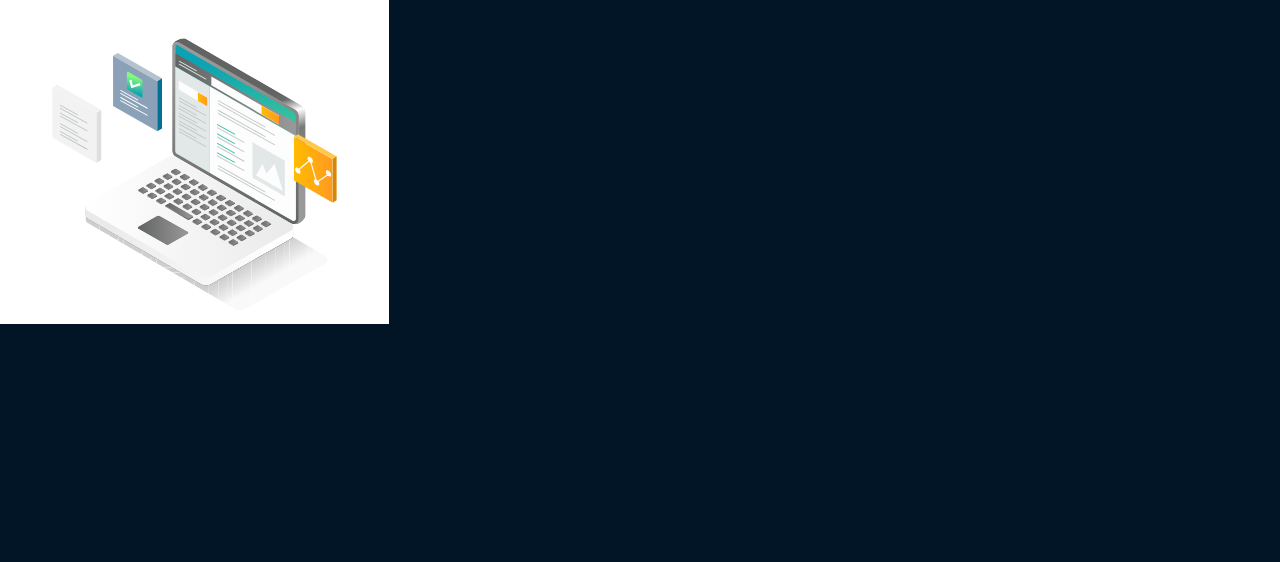
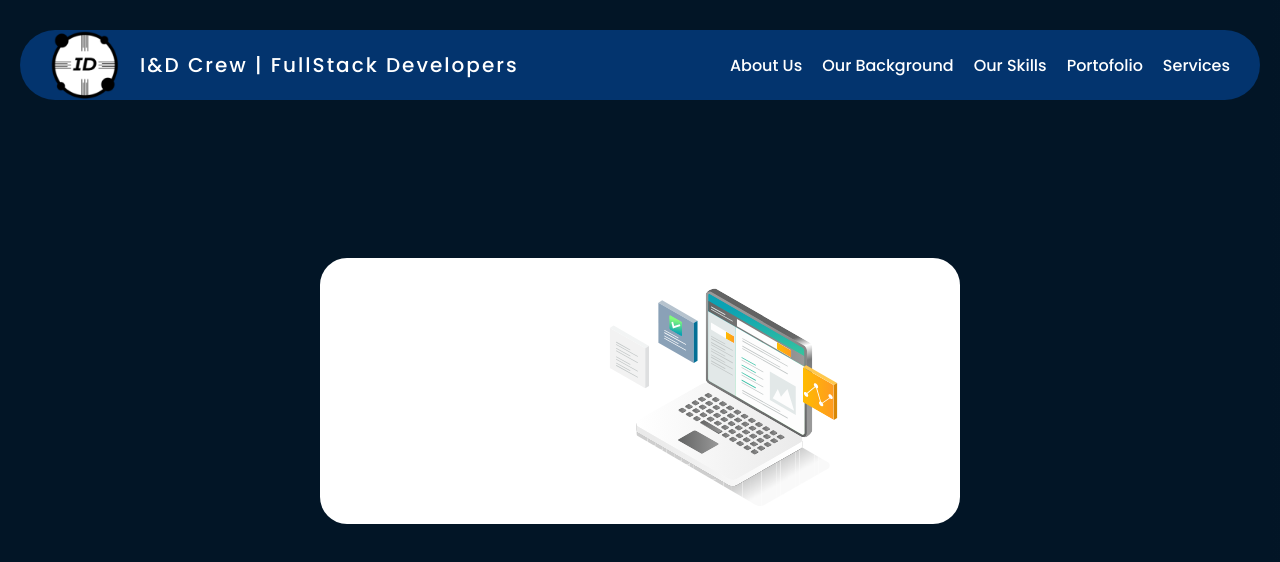
Before and after one commit to Alexandrudiun/Idcrew, a React (Vite) app in the folder portofoliuidcrew/: page / in a window 1280 px wide. Shown: the top 562 px of the page. Built offline with nearby package versions, Linux system fonts and the light colour scheme.

Commit message:
navbar start

```diff
--- a/portofoliuidcrew/src/App.jsx
+++ b/portofoliuidcrew/src/App.jsx
@@ -1,14 +1,15 @@
 import HomePage from './components/HomePage'
 import PreLoader from './components/preloader/PreLoader'
 import '../src/style.css'
+import Navbar from './components/navbar/Navbar'
 
 function App() {
 
   return (
     <div className="app">
       {/* Content */}
+      <Navbar />
       <HomePage/>
-
       {/* Preload */}
       <PreLoader />
     </div>
--- a/portofoliuidcrew/src/assets/HomePage.css
+++ b/portofoliuidcrew/src/assets/HomePage.css
@@ -1,10 +1,60 @@
-.modellaptop {
-    transition: transform 0.1s;
-    transform-style: preserve-3d;
-    width: 15%; /* Poți ajusta dimensiunea în funcție de necesități */
-}
+body {
+    background: linear-gradient(
+      270deg,
+      #B8B9AA,
+      #9EA697,
+      #849384,
+      #6A8070,
+      #50605C,
+      #364C4A,
+      #1C2B38,
+      #021526,
+      #021526
+   );
+    background-size: 800% 800%;
+    animation: gradientAnimation 400s infinite ease-in-out;
+    margin: 0;
+    height: 100vh;
+    overflow: hidden;
+  }
 
-.modellaptop {
-   width: 10px;
-    height: 10px;
-}
+  @keyframes gradientAnimation {
+    0% {
+      background-position: 0% 50%;
+    }
+    50% {
+      background-position: 100% 50%;
+    }
+    100% {
+      background-position: 0% 50%;
+    }
+  }
+
+
+  .modellaptop {
+      max-width: 80%;
+      height: auto;
+      transition: transform 0.1s ease-out;
+  }
+
+  .cont{
+      display: flex;
+      flex-direction: row;
+      justify-content: center;
+      align-items: center;
+      margin-top: 10%;
+      background-color: white;
+      border-radius: 27px;
+      width: 50%;
+    }
+
+  .cont:hover .modellaptop{
+      transform: scale(1.1);
+  }
+  .cont1{
+      display: flex;
+      flex-direction: row;
+      justify-content: center;
+      align-items: center;
+
+    }
--- a/portofoliuidcrew/src/components/HomePage.jsx
+++ b/portofoliuidcrew/src/components/HomePage.jsx
@@ -1,6 +1,6 @@
 import React, { useEffect, useRef } from 'react';
 import modellaptop from '../assets/modellaptop.svg';
-import '../assets/modellaptop.svg'; // Asigură-te că ai un fișier CSS pentru stiluri
+import '../assets/HomePage.css'; // Asigură-te că ai un fișier CSS pentru stiluri
 
 function HomePage() {
     const imgRef = useRef(null);
@@ -28,9 +28,14 @@ function HomePage() {
 
     return (
         <>
-            <div className='ContainerFlex'>
-            <img ref={imgRef} src={modellaptop} alt="Model Laptop" className="modellaptop" />
+        <div className='cont1'>
+        <div className='cont'>
+            <h1>UI Design Crew</h1>
+            <div className='container-flex'>
+                <img ref={imgRef} src={modellaptop} alt="Model Laptop" className="modellaptop" />
             </div>
+        </div>
+        </div>
         </>
     );
 }
--- /dev/null
+++ b/portofoliuidcrew/src/components/navbar/Navbar.jsx
@@ -0,0 +1,30 @@
+import React from 'react'
+import '../../components/navbar/navbar.css';
+import logo from '../../assets/favicon.png';
+import '../../style.css';
+
+const Navbar = () => {
+  return (
+    <nav>
+      <div className="container">
+        <div className="logo">
+            <img src={logo} alt="logo" />
+            <h3 className="logo-text">
+              I&D Crew | FullStack Developers
+            </h3>
+        </div>
+        <div className="nav-wrapper">
+            <ul className="nav-items">
+              <a href="#about"><li className="nav-item">About Us</li></a>
+              <a href="#background"><li className="nav-item">Our Background</li></a>
+              <a href="skills"><li className="nav-item">Our Skills</li></a>
+              <a href="#portofolio"><li className="nav-item">Portofolio</li></a>
+              <a href="#services"><li className="nav-item">Services</li></a>
+            </ul>
+        </div>
+      </div>
+    </nav>
+  )
+}
+
+export default Navbar
--- /dev/null
+++ b/portofoliuidcrew/src/components/navbar/navbar.css
@@ -0,0 +1,55 @@
+nav{
+  margin: 30px 20px 30px 20px;
+}
+
+.container{
+  display: flex;
+  align-items: center;
+  justify-content: space-between;
+  padding: 10px 30px;
+  background: #03346E;
+  border-radius: 1000px;
+  height: 70px;
+}
+
+.logo{
+  display: flex;
+  align-items: center;
+  justify-content: center;
+  gap:20px
+}
+
+h3.logo-text{
+  font-size: 20px;
+  font-weight: 500;
+  letter-spacing: 2px;
+}
+
+.logo img{
+  width: 70px;
+}
+
+.nav-items{
+  display: flex;
+  align-items: center;
+  justify-content: center;
+  gap: 20px;
+}
+
+a{
+  text-decoration: none;
+}
+
+li.nav-item{
+  list-style: none;
+  font-size: 1rem;
+  color: #fff;
+  font-weight: 500;
+}
+
+li.nav-item:hover{
+  list-style: none;
+  font-size: 1rem;
+  color: #ffa417;
+  font-weight: 500;
+}
--- a/portofoliuidcrew/src/style.css
+++ b/portofoliuidcrew/src/style.css
@@ -13,6 +13,9 @@
   font-family: "Poppins", sans-serif;
   scroll-behavior: smooth;
   color-scheme: dark;
+}
+
+body{
   background-color: #021526;
 }
 
```
